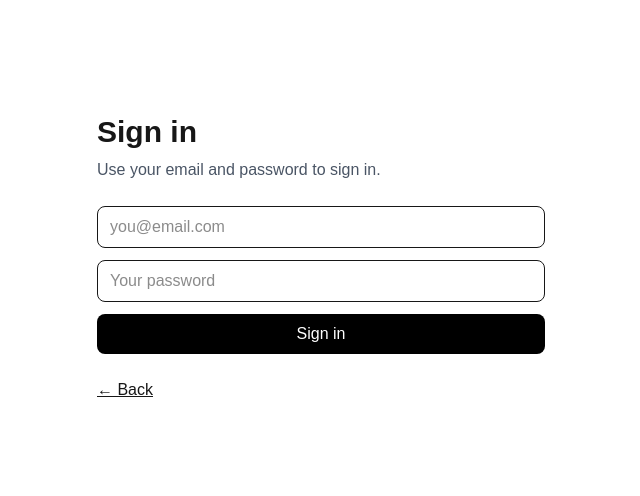
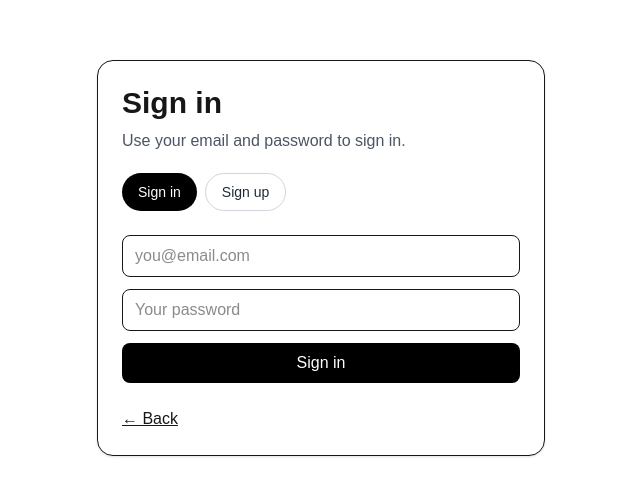
Before and after one commit to TheMassile/Cape-Wine-Pass, a Next.js app: page /login in a window 1280 px wide. Shown: the part 142-638 px from the top of the page, without its empty margins (319-959 px from the left). Built offline with nearby package versions, Linux system fonts and the light colour scheme; no server answers.

Commit message:
Add sign up flow

```diff
--- a/app/login/page.tsx
+++ b/app/login/page.tsx
@@ -3,14 +3,19 @@
 import { useState } from "react";
 import { supabase } from "../lib/supabaseClient";
 
+type Mode = "signin" | "signup";
+
 export default function LoginPage() {
+  const [mode, setMode] = useState<Mode>("signin");
   const [email, setEmail] = useState("");
   const [password, setPassword] = useState("");
 
-  const [status, setStatus] = useState<"idle" | "signing" | "error">("idle");
-  const [errorMsg, setErrorMsg] = useState("");
+  const [status, setStatus] = useState<
+    "idle" | "working" | "error" | "success"
+  >("idle");
+  const [message, setMessage] = useState("");
 
-  async function signIn(e: React.FormEvent) {
+  async function handleSubmit(e: React.FormEvent) {
     e.preventDefault();
 
     const cleanedEmail = email.trim().toLowerCase();
@@ -18,43 +23,106 @@ export default function LoginPage() {
 
     if (!cleanedEmail) {
       setStatus("error");
-      setErrorMsg("Please enter your email address.");
+      setMessage("Please enter your email address.");
       return;
     }
 
     if (!cleanedPassword) {
       setStatus("error");
-      setErrorMsg("Please enter your password.");
+      setMessage("Please enter your password.");
       return;
     }
 
-    setStatus("signing");
-    setErrorMsg("");
+    if (cleanedPassword.length < 6) {
+      setStatus("error");
+      setMessage("Password must be at least 6 characters.");
+      return;
+    }
 
-    const { error } = await supabase.auth.signInWithPassword({
+    setStatus("working");
+    setMessage("");
+
+    if (mode === "signin") {
+      const { error } = await supabase.auth.signInWithPassword({
+        email: cleanedEmail,
+        password: cleanedPassword,
+      });
+
+      if (error) {
+        setStatus("error");
+        setMessage(error.message);
+        return;
+      }
+
+      window.location.replace("/regions");
+      return;
+    }
+
+    const { error } = await supabase.auth.signUp({
       email: cleanedEmail,
       password: cleanedPassword,
     });
 
     if (error) {
       setStatus("error");
-      setErrorMsg(error.message);
+      setMessage(error.message);
       return;
     }
 
-    // success
-    window.location.replace("/regions");
+    setStatus("success");
+    setMessage(
+      "Account created. If email confirmation is enabled, please check your inbox before signing in."
+    );
   }
 
   return (
     <main className="min-h-screen flex items-center justify-center p-6">
-      <div className="max-w-md w-full">
-        <h1 className="text-3xl font-semibold">Sign in</h1>
+      <div className="max-w-md w-full rounded-2xl border bg-white p-6 shadow-sm">
+        <h1 className="text-3xl font-semibold">
+          {mode === "signin" ? "Sign in" : "Sign up"}
+        </h1>
+
         <p className="mt-2 text-gray-600">
-          Use your email and password to sign in.
+          {mode === "signin"
+            ? "Use your email and password to sign in."
+            : "Create an account with your email and password."}
         </p>
 
-        <form onSubmit={signIn} className="mt-6 space-y-3">
+        <div className="mt-5 flex gap-2">
+          <button
+            type="button"
+            onClick={() => {
+              setMode("signin");
+              setStatus("idle");
+              setMessage("");
+            }}
+            className={`rounded-full px-4 py-2 text-sm font-medium transition ${
+              mode === "signin"
+                ? "bg-black text-white"
+                : "border border-gray-300 bg-white text-gray-800 hover:bg-gray-50"
+            }`}
+          >
+            Sign in
+          </button>
+
+          <button
+            type="button"
+            onClick={() => {
+              setMode("signup");
+              setStatus("idle");
+              setMessage("");
+            }}
+            className={`rounded-full px-4 py-2 text-sm font-medium transition ${
+              mode === "signup"
+                ? "bg-black text-white"
+                : "border border-gray-300 bg-white text-gray-800 hover:bg-gray-50"
+            }`}
+          >
+            Sign up
+          </button>
+        </div>
+
+        <form onSubmit={handleSubmit} className="mt-6 space-y-3">
           <input
             type="email"
             required
@@ -70,23 +138,39 @@ export default function LoginPage() {
             required
             value={password}
             onChange={(e) => setPassword(e.target.value)}
-            placeholder="Your password"
+            placeholder={
+              mode === "signin" ? "Your password" : "Create a password"
+            }
             className="w-full rounded-lg border px-3 py-2"
-            autoComplete="current-password"
+            autoComplete={
+              mode === "signin" ? "current-password" : "new-password"
+            }
           />
 
           <button
             type="submit"
-            disabled={status === "signing"}
+            disabled={status === "working"}
             className="w-full rounded-lg bg-black px-4 py-2 text-white disabled:opacity-60"
           >
-            {status === "signing" ? "Signing in..." : "Sign in"}
+            {status === "working"
+              ? mode === "signin"
+                ? "Signing in..."
+                : "Creating account..."
+              : mode === "signin"
+              ? "Sign in"
+              : "Create account"}
           </button>
         </form>
 
         {status === "error" && (
           <div className="mt-4 rounded-lg border border-red-300 bg-red-50 p-3 text-sm text-red-700">
-            {errorMsg}
+            {message}
+          </div>
+        )}
+
+        {status === "success" && (
+          <div className="mt-4 rounded-lg border border-green-300 bg-green-50 p-3 text-sm text-green-700">
+            {message}
           </div>
         )}
 
```
